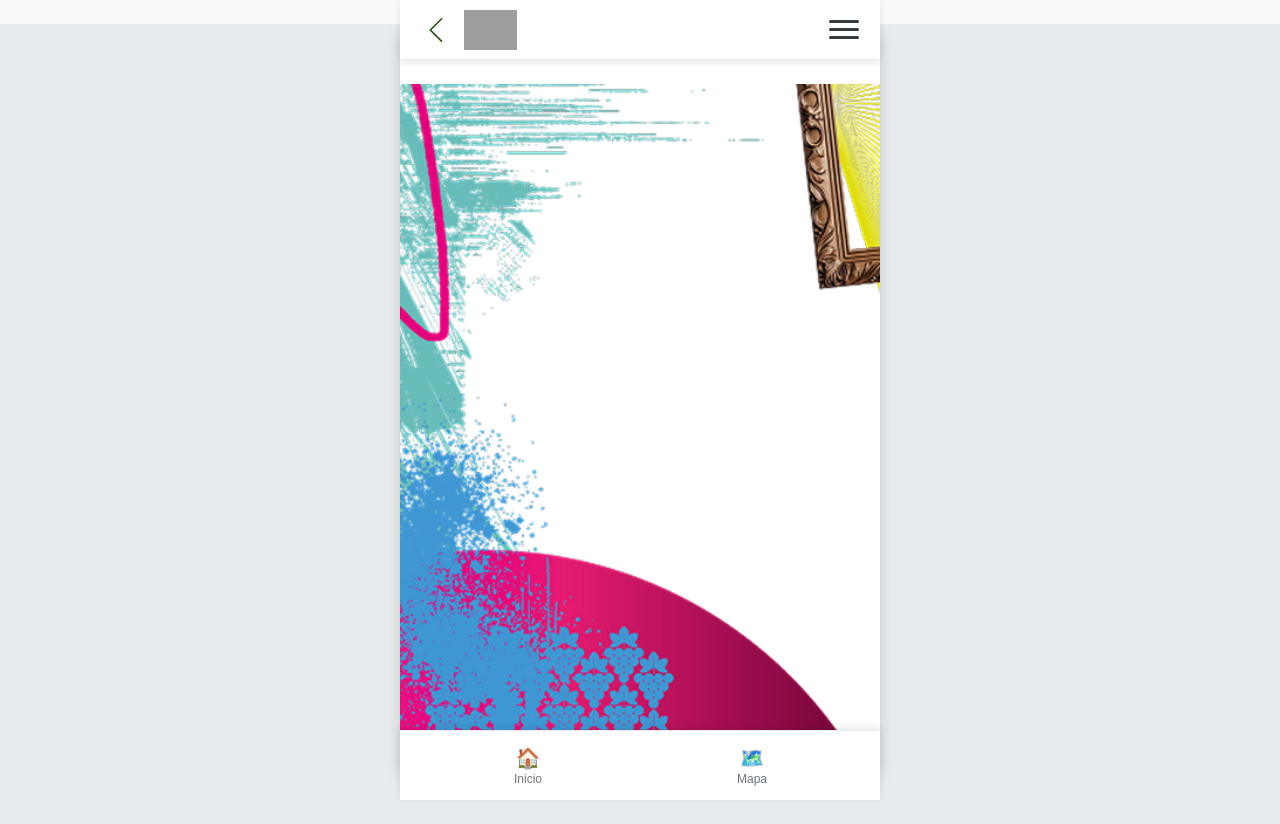
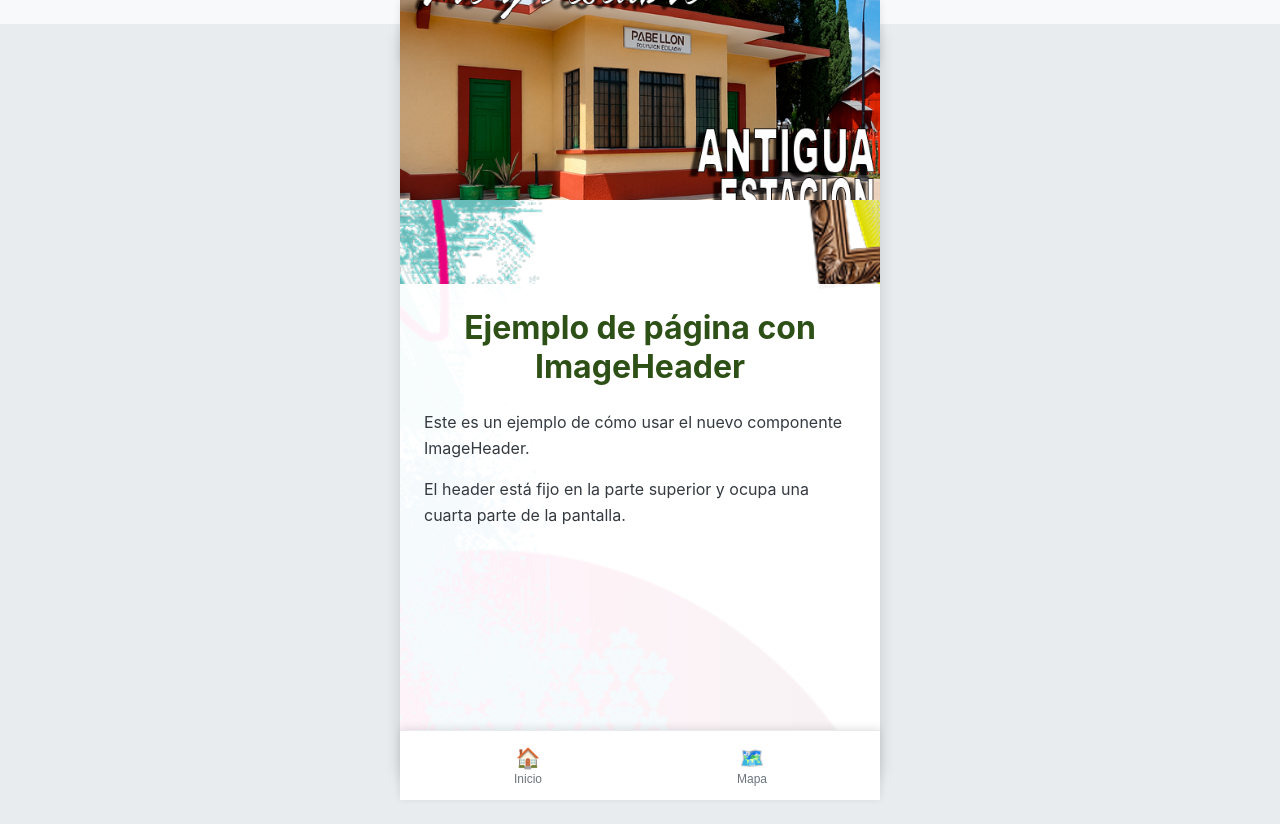
Before and after one commit to AcostaMorales/viveydescubrepabellondearteaga, a React (Create React App) app: page /quever/centrohistorico/antiguaestacion in a window 1280 px wide. Before the commit this address had no page. Built offline with nearby package versions, Linux system fonts and the light colour scheme; grey boxes are pictures that could not be loaded; the HTML template or start-up script is replaced by a standard one.

Commit message:
Prueba de encabezado nuevo y pagina antigua estacion v 0.0.1

```diff
--- a/src/App.js
+++ b/src/App.js
@@ -7,6 +7,7 @@ import QueVer from './pages/QueVer';
 import CentroHistorico from './pages/CentroHistorico';
 import TierraDeVinos from "./pages/TierraDeVinos";
 import RutaReligiosa from "./pages/RutaReligiosa";
+import AntiguaEstacion from './pages/ExamplePage'
 import './styles/globals.css';
 
 
@@ -35,6 +36,7 @@ function App() {
             <Route path="/quever/centrohistorico" element={<CentroHistorico />}/>
             <Route path="/quever/tierradevinos" element={<TierraDeVinos />}/>
             <Route path="/quever/rutareligiosa" element={<RutaReligiosa />}/>
+            <Route path="/quever/centrohistorico/antiguaestacion" element={<AntiguaEstacion />}/>
             {/* Aquí agregaremos más rutas */}
           </Routes>
         </main>
--- /dev/null
+++ b/src/components/ImageHeader.css
@@ -0,0 +1,47 @@
+/* Encabezado con imagen */
+.image-header {
+  position: fixed;
+  top: 0;
+  left: 0;
+  right: 0;
+  width: 100%;
+  height: 25vh; /* Una cuarta parte del alto de la pantalla */
+  z-index: 1000; /* Asegurar que esté por encima de otros elementos */
+  overflow: hidden;
+  background-color: var(--white);
+  box-shadow: var(--shadow-medium);
+}
+
+/* Imagen del encabezado */
+.image-header__image {
+  width: 100%;
+  height: 100%;
+  object-fit: cover; /* Llena completamente el ancho manteniendo proporciones */
+  object-position: center;
+  display: block;
+  border: none;
+  outline: none;
+}
+
+/* Ajustes responsivos */
+@media (max-width: 768px) {
+  .image-header {
+    height: 25vh; /* Mantener una cuarta parte en móviles */
+  }
+}
+
+@media (max-width: 480px) {
+  .image-header {
+    height: 25vh; /* Mantener consistente en pantallas pequeñas */
+  }
+}
+
+/* Asegurar que funcione dentro del layout de la app */
+@media (min-width: 481px) {
+  .app-layout .image-header {
+    position: fixed;
+    max-width: 480px; /* Respetar el ancho máximo de la app */
+    left: 50%;
+    transform: translateX(-50%); /* Centrar horizontalmente */
+  }
+}
--- /dev/null
+++ b/src/components/ImageHeader.js
@@ -0,0 +1,16 @@
+import React from 'react';
+import './ImageHeader.css';
+
+const ImageHeader = ({ imageSrc, imageAlt = "Header Image" }) => {
+  return (
+    <header className="image-header">
+      <img
+        src={imageSrc}
+        alt={imageAlt}
+        className="image-header__image"
+      />
+    </header>
+  );
+};
+
+export default ImageHeader;
--- /dev/null
+++ b/src/pages/ExamplePage.css
@@ -0,0 +1,24 @@
+/* CSS para la página de ejemplo */
+.example-page {
+  position: relative;
+  min-height: 100vh;
+}
+
+.example-content {
+  margin-top: 25vh; /* Dejar espacio para el ImageHeader fijo */
+  padding: var(--spacing-lg);
+  background: rgba(255, 255, 255, 0.95);
+  min-height: calc(100vh - 25vh);
+}
+
+.example-content h1 {
+  color: var(--primary-color);
+  margin-bottom: var(--spacing-lg);
+  text-align: center;
+}
+
+.example-content p {
+  color: var(--gray-dark);
+  line-height: 1.6;
+  margin-bottom: var(--spacing-md);
+}
--- /dev/null
+++ b/src/pages/ExamplePage.js
@@ -0,0 +1,24 @@
+import React from 'react';
+import ImageHeader from '../components/ImageHeader';
+import './ExamplePage.css';
+
+const ExamplePage = () => {
+  return (
+    <div className="example-page">
+      {/* Usar el ImageHeader con una imagen específica */}
+      <ImageHeader
+        imageSrc="/assents/imagenes/AntiguaEstacion/Encabezado.png"
+        imageAlt="Pabellón de Arteaga"
+      />
+
+      {/* Contenido de la página con margen superior para no quedar detrás del header */}
+      <div className="example-content">
+        <h1>Ejemplo de página con ImageHeader</h1>
+        <p>Este es un ejemplo de cómo usar el nuevo componente ImageHeader.</p>
+        <p>El header está fijo en la parte superior y ocupa una cuarta parte de la pantalla.</p>
+      </div>
+    </div>
+  );
+};
+
+export default ExamplePage;
```
Also changed, not shown: public/assents/imagenes/AntiguaEstacion/Encabezado.png (added).
